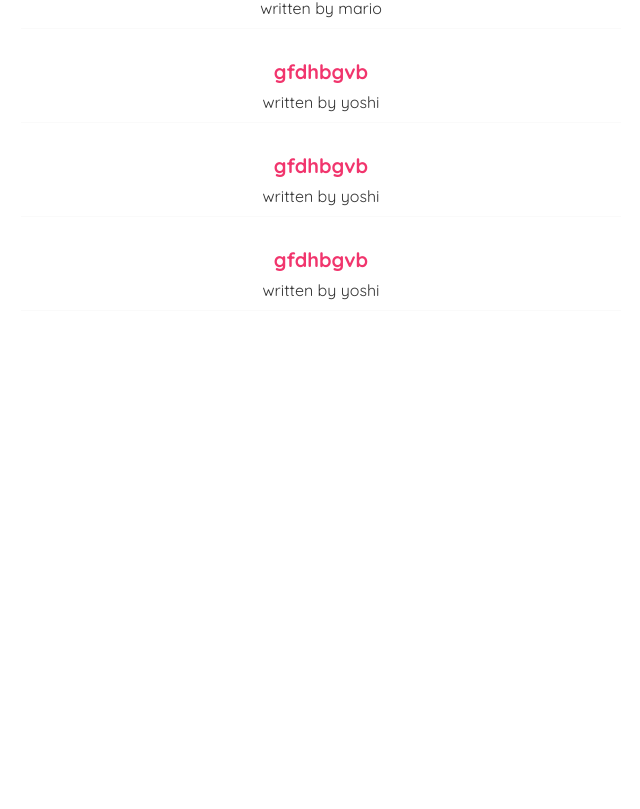
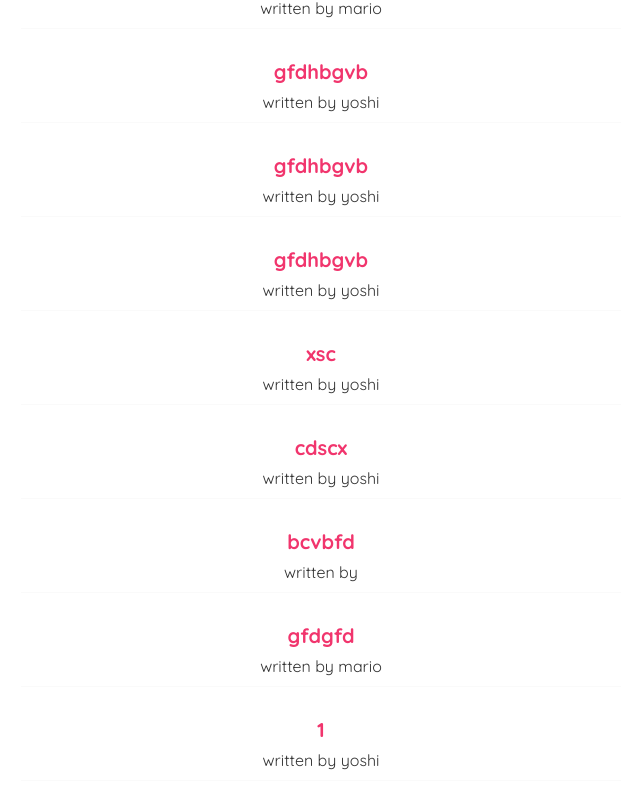
Before and after one commit to Rachel-lcy/react-blog, a React (Vite) app: page / in a window 1280 px wide. Shown: the part 1574-2383 px from the top of the page, without its empty margins (319-959 px from the left). Before the commit the page ends 1997 px from the top, so only its background shows below. Built offline with nearby package versions, Linux system fonts and the light colour scheme; data requests are answered from the project's data file.

Commit message:
useNavigate()

```diff
--- a/data/db.json
+++ b/data/db.json
@@ -107,6 +107,36 @@
       "title": "gfdhbgvb",
       "body": " bhnmhgjgfdsasfgnbvcxvbfsggf",
       "author": "yoshi"
+    },
+    {
+      "id": "15d2",
+      "title": "xsc",
+      "body": "xsazxcz",
+      "author": "yoshi"
+    },
+    {
+      "id": "a1ae",
+      "title": "cdscx",
+      "body": "dcscxz",
+      "author": "yoshi"
+    },
+    {
+      "id": "b42e",
+      "title": "bcvbfd",
+      "body": "fdsfdsfcd",
+      "author": ""
+    },
+    {
+      "id": "31c9",
+      "title": "gfdgfd",
+      "body": "vfdfdsfdsvcxbc",
+      "author": "mario"
+    },
+    {
+      "id": "d678",
+      "title": "1",
+      "body": "1",
+      "author": "yoshi"
     }
   ]
 }
--- a/src/components/Create.jsx
+++ b/src/components/Create.jsx
@@ -1,4 +1,5 @@
-import { useState } from "react"
+import { useState } from "react";
+import { useNavigate } from "react-router-dom";
 
 export default function Create() {
 
@@ -6,6 +7,7 @@
   const [body, setBody] = useState('')
   const [author, setAuthor] = useState('')
   const [isPending, setIsPending] = useState(false);
+  const navigate = useNavigate();
 
 
   const handleSubmit = (e)=>{
@@ -21,8 +23,10 @@
       body:JSON.stringify(blog)
     }).then(()=>{
       console.log('new blog added');
-      setIsPending(false)
+      setIsPending(false);
+      navigate('/');
     })
+
   }
 
   return (
```
